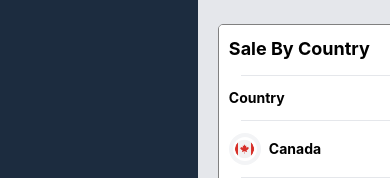
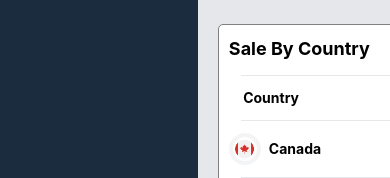
Before and after one commit to Ayush-2302/velvet1, a React (Create React App) app: page / in a window 390 px wide. Shown: the part 1337-1515 px from the top of the page. Built offline with nearby package versions, Linux system fonts and the light colour scheme.

Commit message:
adjust the body aliment and changed media query

```diff
--- a/src/component/Body.js
+++ b/src/component/Body.js
@@ -195,7 +195,7 @@ function Body() {
               <table className=" w-11/12  ">
                 <thead className=" ">
                   <tr className=" text-sm">
-                    <th className="pr-64">Country</th>
+                    <th className="pr-28">Country</th>
                     <th className="pr-4"> Sales </th>
                     <th> Bounce</th>
                   </tr>
```
